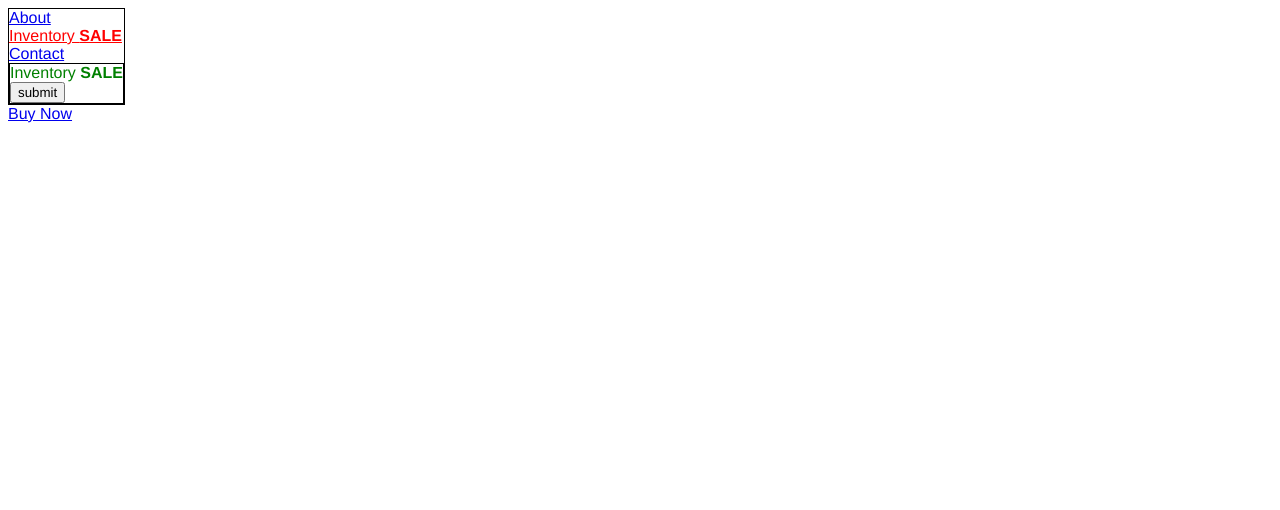
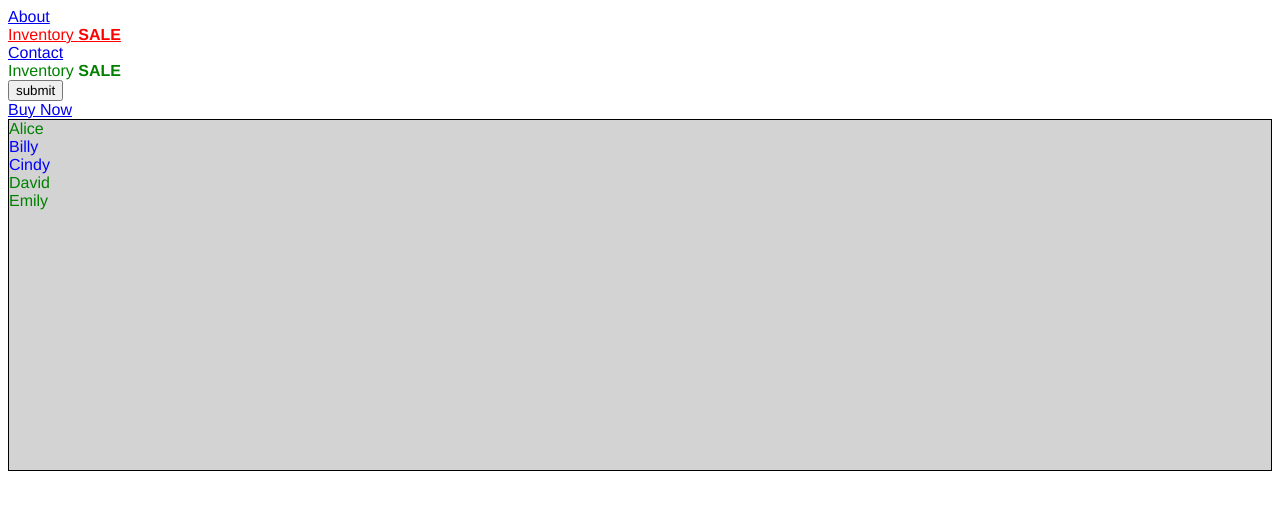
Before and after one commit to mtham8/D3Sandbox, a website: page client/index.html in a window 1280 px wide. Drawn offline with nearby package versions, Linux system fonts and the light colour scheme.

Commit message:
D3V4: visualizing D3

```diff
--- a/client/app.js
+++ b/client/app.js
@@ -111,3 +111,24 @@ d3.select('.title')
     .text('submit')
 
 // ======= START VISUALIZING D3 ===========
+const scores = [
+  {name: 'Alice', score: 96},
+  {name: 'Billy', score: 83},
+  {name: 'Cindy', score: 91},
+  {name: 'David', score: 96},
+  {name: 'Emily', score: 88},
+]
+
+const update = d3.select('.chart')
+  .selectAll('div')
+  .data(scores, function(d){
+    return d ? d.name : this.innerText
+  }) // to make sure data already on the DOM doesn't get repeated
+  .style('color', 'blue')
+
+update.enter()
+  .append('div') // this tells d3 to append a div to each of the data items that aren't appended to an element
+  .text(d => d.name)
+    .style('color', 'green')
+
+update.exit().remove()
--- a/client/index.html
+++ b/client/index.html
@@ -16,6 +16,12 @@
 
     <a class="action" href="#">Buy Now</a>
 
+    <div class="chart">
+      <div>Billy</div>
+      <div>Cindy</div>
+      <div>Walter</div>
+    </div>
+
     <script src="app.js"></script>
   </body>
 </html>
--- a/client/styles.css
+++ b/client/styles.css
@@ -7,11 +7,6 @@ h3 {
   text-align: center;
 }
 
-div {
-  display: inline-block;
-  border: 1px solid black;
-}
-
 a {
   display: block;
 }
@@ -19,3 +14,10 @@ a {
 .red {
   color: red;
 }
+
+.chart {
+  background: lightgray;
+  border: 1px solid black;
+  min-width: 200px;
+  min-height: 350px;
+}
```
